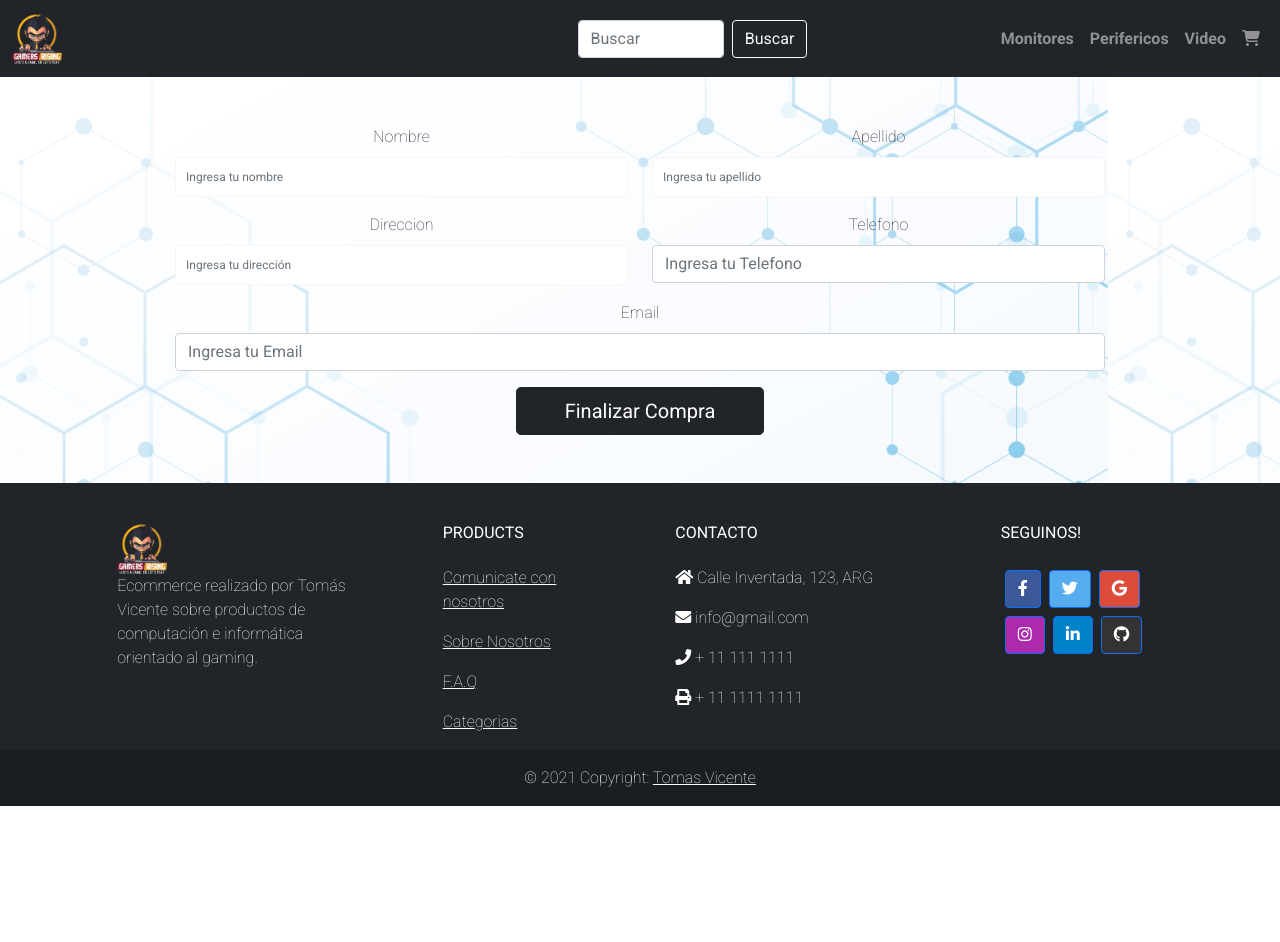
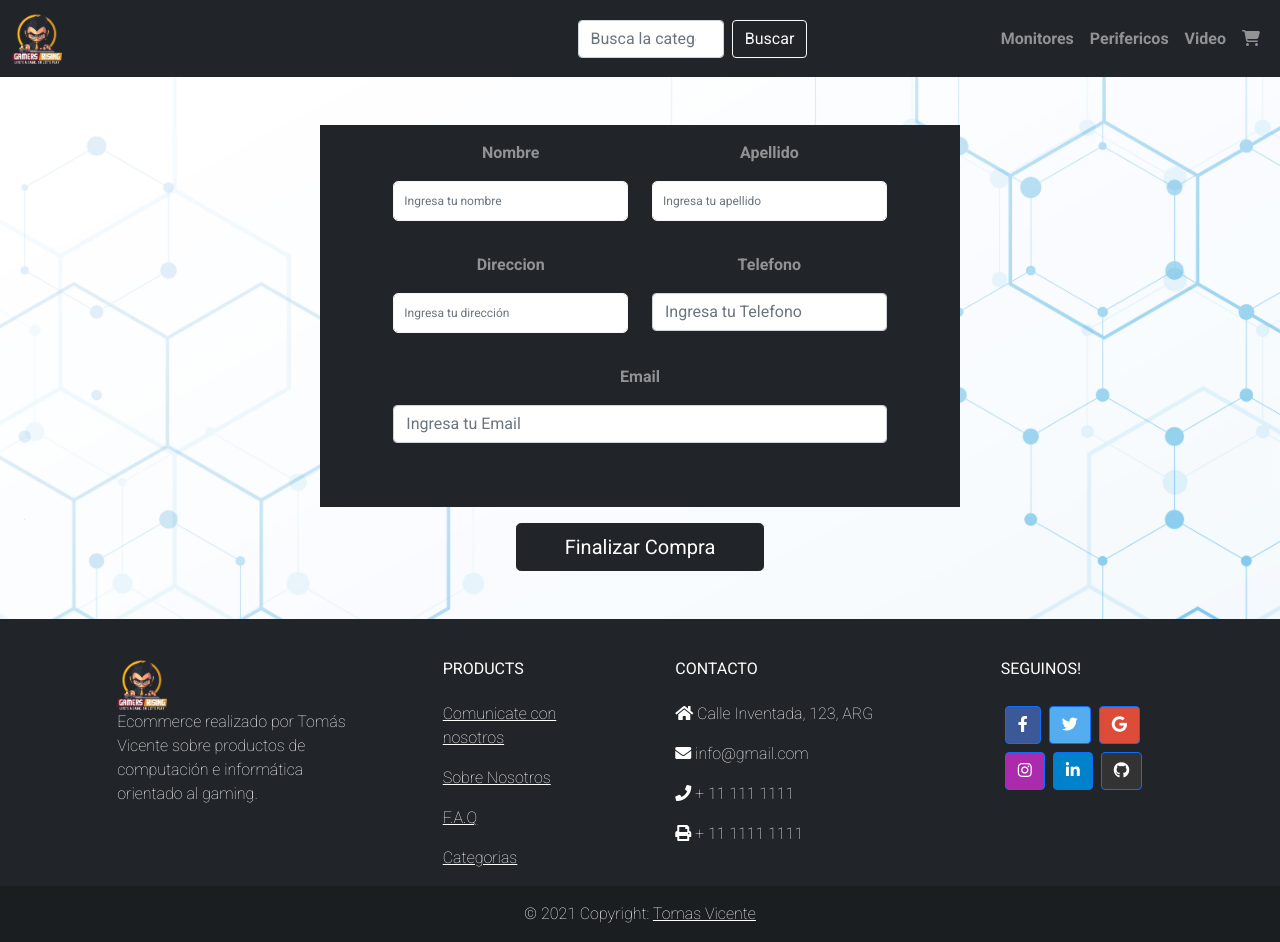
Before and after one commit to Tomsvicente/ecommerce-rising-gamers, a React (Create React App) app: page /checkout in a window 1280 px wide. Before the commit the page ends 806 px from the top, so only its background shows below. Built offline with nearby package versions, Linux system fonts and the light colour scheme.

Commit message:
AddSearchBarFunctionality

```diff
--- a/src/components/Form/Checkout.jsx
+++ b/src/components/Form/Checkout.jsx
@@ -54,11 +54,12 @@ export default function Checkout() {
     return (
         <>
         {ticket === "" && <>
+        <div className="container bg-dark formContainer">
             <Form className="mt-5 container" onSubmit={() => sendOrder()}>
                 <div className="col-lg-10 offset-lg-1">
                     <Row className="mb-3">
                         <Form.Group as={Col} controlId="formGridName">
-                            <Form.Label>Nombre</Form.Label>
+                            <Form.Label className="labelsForm text-white-50 fw-bold">Nombre</Form.Label>
                             <Form.Control
                                 required
                                 type="text"
@@ -69,7 +70,7 @@ export default function Checkout() {
                         </Form.Group>
 
                         <Form.Group as={Col} controlId="formGridLName">
-                            <Form.Label>Apellido</Form.Label>
+                            <Form.Label className="labelsForm text-white-50 fw-bold">Apellido</Form.Label>
                             <Form.Control
                                 required
                                 type="text"
@@ -82,7 +83,7 @@ export default function Checkout() {
 
                     <Row>
                         <Form.Group as={Col} className="mb-3" controlId="formGridAddress1">
-                            <Form.Label>Direccion</Form.Label>
+                            <Form.Label className="labelsForm text-white-50 fw-bold">Direccion</Form.Label>
                             <Form.Control
                                 required
                                 type="text"
@@ -93,7 +94,7 @@ export default function Checkout() {
                         </Form.Group>
 
                         <Form.Group as={Col} className="mb-3" controlId="formGridPhone">
-                            <Form.Label>Telefono</Form.Label>
+                            <Form.Label className="labelsForm text-white-50 fw-bold">Telefono</Form.Label>
                             <Form.Control
                                 required
                                 type="number"
@@ -104,7 +105,7 @@ export default function Checkout() {
                         </Form.Group>
                     </Row>
                     <Form.Group as={Col} className="mb-3" controlId="formGridEmail">
-                        <Form.Label>Email</Form.Label>
+                        <Form.Label className="labelsForm text-white-50 fw-bold">Email</Form.Label>
                         <Form.Control
                             required
                             type="email"
@@ -115,6 +116,7 @@ export default function Checkout() {
                     </Form.Group>
                 </div>
             </Form>
+            </div>
             </>}
             {ticket === "" ? <Button className="btn btn-dark btn-lg ml-2 px-5 btnCompra"
                             variant="primary"
--- a/src/components/Form/_Checkout.scss
+++ b/src/components/Form/_Checkout.scss
@@ -212,3 +212,13 @@ input[type="text"] {
 
 
 }
+
+.formContainer{
+    width: 50%;
+    margin-bottom: 1rem;
+    padding-bottom: 3rem;
+}
+
+.labelsForm{
+    margin: 1rem;
+}
--- a/src/components/NavBar.jsx
+++ b/src/components/NavBar.jsx
@@ -1,9 +1,24 @@
-import React from "react"
+
+import { clear } from "@testing-library/user-event/dist/clear"
+import React, { useState } from "react"
+import { Button, Form } from "react-bootstrap"
 import { Link } from "react-router-dom"
 import Logo from "../img/logo.png"
 import CartWidget from "./Cart/CartWidget"
 
 export default function NavBar() {
+
+    const[category, setCategory] = useState("");
+
+    const handleSearch = (e) => {setCategory(e.target.value)}
+    console.log(category);
+    console.log(handleSearch);
+
+    const handleKeyPress = (e) => {
+        if (e.key === 'Enter') {
+            this.setCategory(e.target.value)
+        }
+    }
     return <>
         <header className="header">
             <nav className="navbar navbar-expand-lg navbar-light bg-dark">
@@ -13,10 +28,10 @@ export default function NavBar() {
                         <span className="navbar-toggler-icon"/>;
                     </button>;
                     <div className="collapse navbar-collapse header__burgerMenu" id="navbarSupportedContent">
-                        <form className="d-flex header__search">
-                            <input className="form-control me-2 header__form" type="search" placeholder="Buscar" aria-label="Search"/>
-                            <button className="btn btn-outline-light" type="submit">Buscar</button>
-                        </form>
+                        <Form className="d-flex header__search">
+                            <input className="form-control me-2 header__form" type="search" placeholder="Busca la categoria" onChange={handleSearch} aria-label="Search"/>
+                            <Link className="btn btn-outline-light" type="submit" to={`/category/${category}`} >Buscar</Link>
+                        </Form>
                         <ul className="navbar-nav mb-2 mb-lg-0">
                                 <Link className="nav-link active text-white-50 fw-bold" aria-current="page" to="/category/monitores">Monitores</Link>
                                 <Link className="nav-link active text-white-50 fw-bold" aria-current="page" to="/category/perifericos" >Perifericos</Link>
```
Also changed, not shown: firebase.json (added), 1 other file (tests, documents, lock files or other folders).
